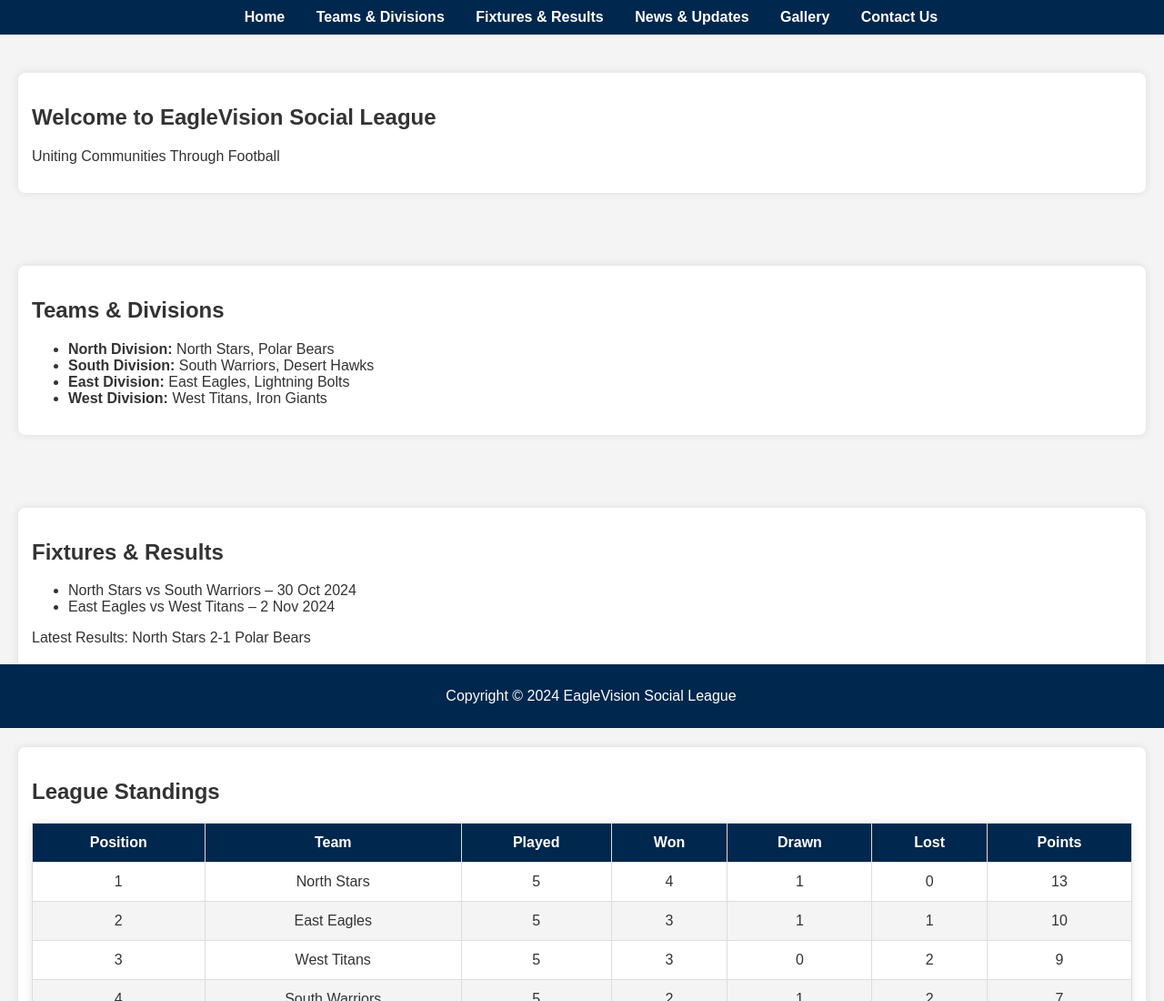
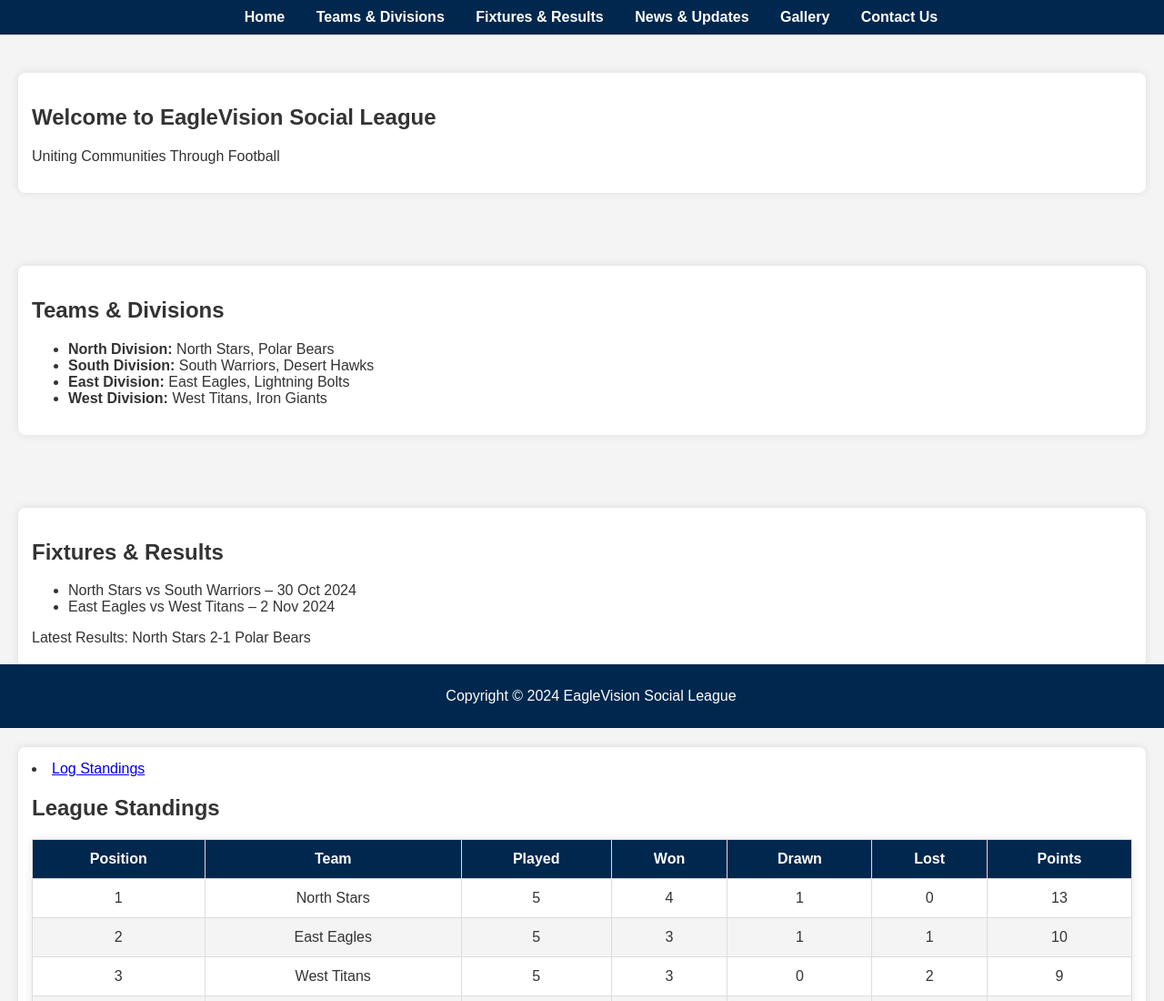
Before and after one commit to EagleVision97/eaglevision-league, a plain HTML site: page index.html in a window 1280 px wide. Shown: the top 1100 px of the page at 91% size. Drawn offline with Linux system fonts and the light colour scheme.

Commit message:
Update index.html

```diff
--- a/index.html
+++ b/index.html
@@ -47,6 +47,7 @@
     </section>
     <!-- Log Standings Section -->
 <section id="standings">
+    <li><a href="#standings">Log Standings</a></li>
     <h2>League Standings</h2>
     <table class="standings-table">
         <thead>
```
